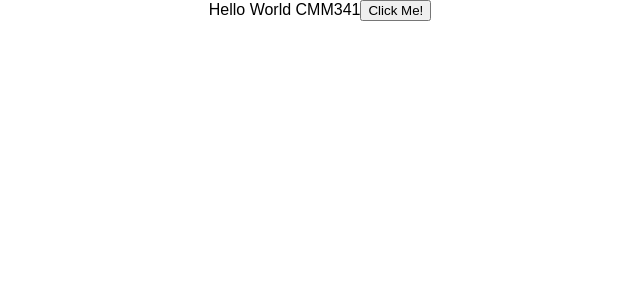
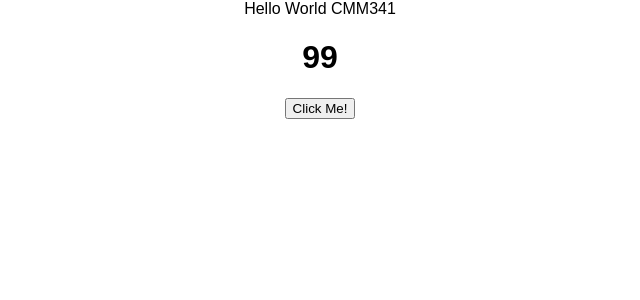
Before and after one commit to taforyou/cmm341-day1, a React (Create React App) app: page / in a window 1280 px wide. Shown: the top 300 px of the page, without its empty margins (320-960 px from the left). Built offline with nearby package versions, Linux system fonts and the light colour scheme.

Commit message:
Edit App.js -สร้าง constructor -สร้าง state

```diff
--- a/src/App.js
+++ b/src/App.js
@@ -3,10 +3,20 @@ import logo from './logo.svg';
 import './App.css';
 
 class App extends Component {
+  constructor(props) {
+    super(props)
+
+    this.state = {
+      counter : 99,
+    }
+
+  }
   render() {
     return (
       <div className="App">
         Hello World CMM341
+        <br/>
+        <h1>{this.state.counter}</h1>
         <button type="button">Click Me!</button>
       </div>
     );
```
